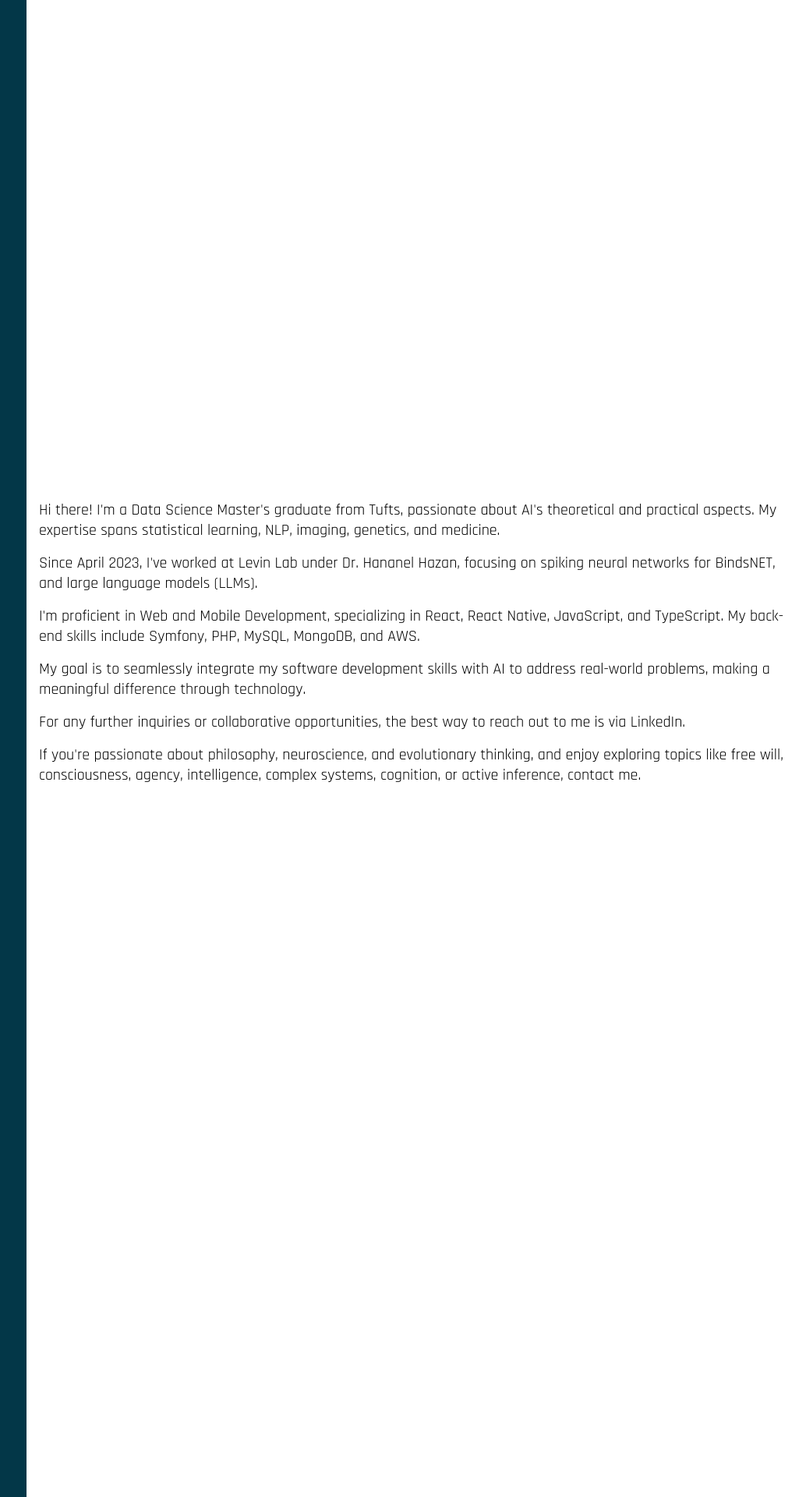
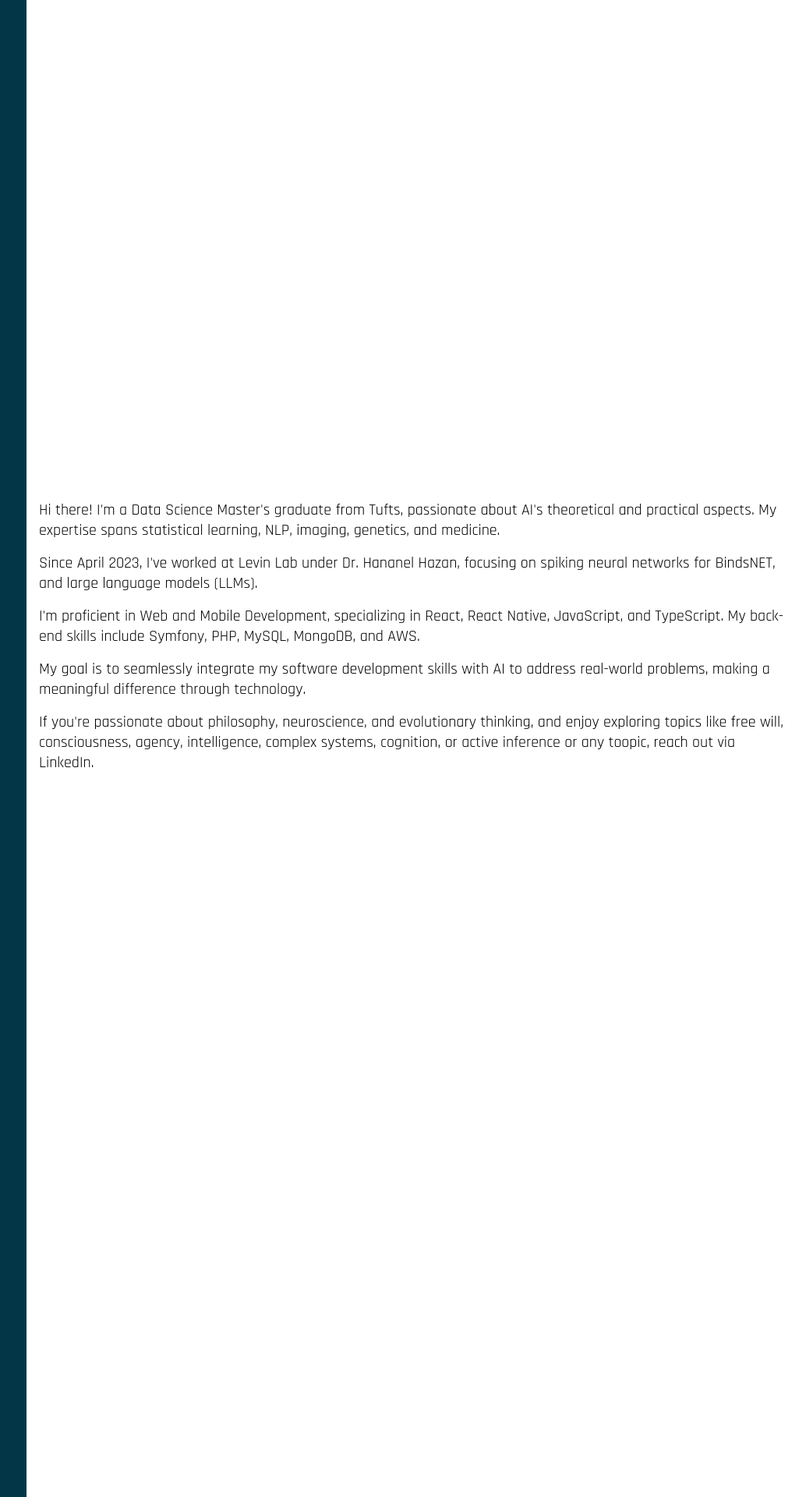
Before and after one commit to axeljeremy7/axeljeremy7.github.io, a Jekyll site: the page built from index.html, in a window 1280 px wide. Shown: the part 1692-3612 px from the top of the page at 78% size, without its empty margins (246-1280 px from the left). Built offline with Jekyll 4.4.1, drawn with Linux system fonts in a browser that asks for light colours; a style sheet for code colours, icons or effects is not loaded.

Commit message:
Update _config.yml

```diff
--- a/_config.yml
+++ b/_config.yml
@@ -15,9 +15,9 @@ description5: "I'm proficient in Web and Mobile Development, specializing in Rea
 
 description6: "My goal is to seamlessly integrate my software development skills with AI to address real-world problems, making a meaningful difference through technology."
 
-description7: "For any further inquiries or collaborative opportunities, the best way to reach out to me is via LinkedIn."
+description7: "If you're passionate about philosophy, neuroscience, and evolutionary thinking, and enjoy exploring topics like free will, consciousness, agency, intelligence, complex systems, cognition, or active inference or any toopic, reach out via LinkedIn."
 
-description8: "If you're passionate about philosophy, neuroscience, and evolutionary thinking, and enjoy exploring topics like free will, consciousness, agency, intelligence, complex systems, cognition, or active inference, contact me."
+description8: ""
 
 url: "https://axeljeremy7.github.io"
 # url: "http://127.0.0.1:4000"
```
